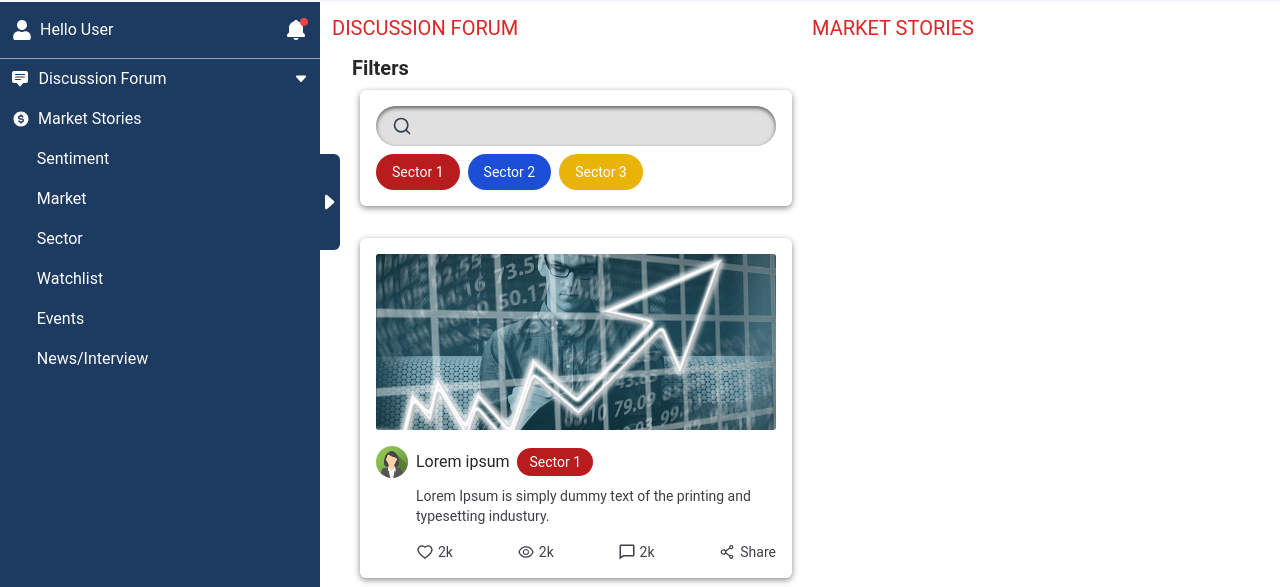
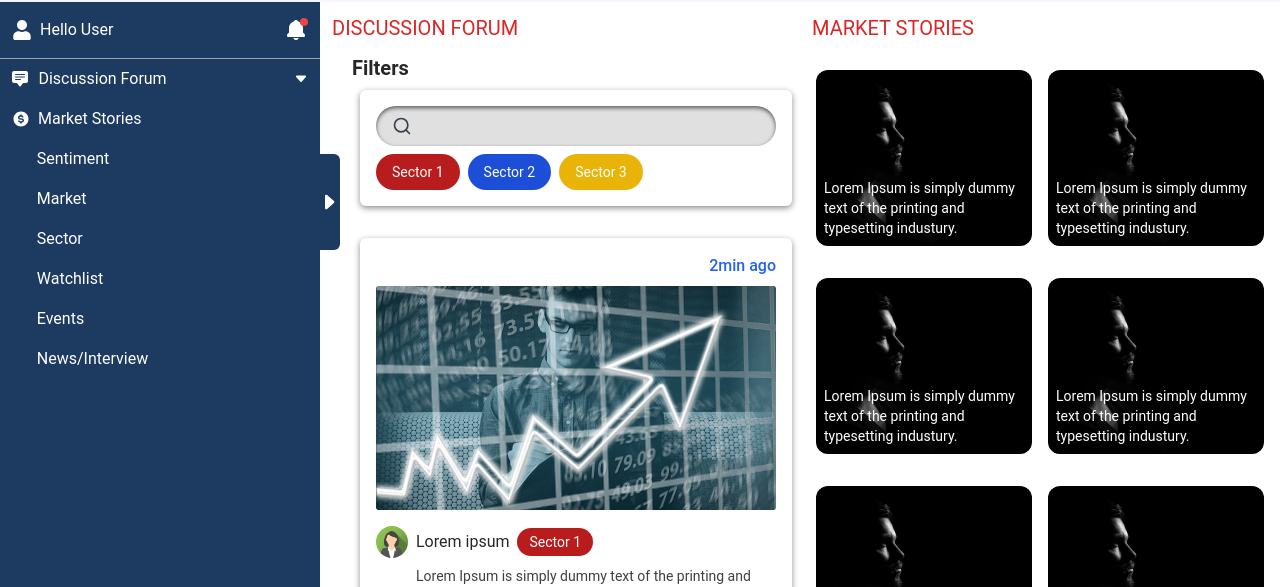
Before and after one commit to ishantchauhan710/goindiastocks-clone, a Next.js app: page / in a window 1280 px wide. Shown: the part 233-820 px from the top of the page. Built offline with nearby package versions, Linux system fonts and the light colour scheme.

Commit message:
Market stories section completed

```diff
--- a/src/components/DiscussionForum.tsx
+++ b/src/components/DiscussionForum.tsx
@@ -67,10 +67,10 @@ const DiscussionForum = () => {
       timeAgo,
     } = post;
     return (
-      <div className="mx-2 mt-8 px-4 py-4 flex flex-col rounded-md shadow-[0px_2px_6px_rgba(0,0,0,0.46)] bg-white">
+      <div className="relative mx-2 mt-8 px-4 py-4 flex flex-col rounded-md shadow-[0px_2px_6px_rgba(0,0,0,0.46)] bg-white">
         {image && (
           <div
-          className="relative mb-4 rounded-sm w-full h-44 overflow-hidden">
+          className="relative mt-8 mb-4 rounded-sm w-full h-56 overflow-hidden">
             <Image
               src={image}
               alt="post image"
@@ -80,6 +80,7 @@ const DiscussionForum = () => {
             />
           </div>
         )}
+        <div className="text-blue-600 right-0 mr-4 font-medium absolute">{timeAgo}</div>
         <div className="flex items-center">
           <Image
             src={userProfile}
--- a/src/components/MainBody.tsx
+++ b/src/components/MainBody.tsx
@@ -1,6 +1,7 @@
 import React, { useState } from "react";
 import Drawer from "./Drawer";
 import DiscussionForum from "./DiscussionForum";
+import MarketStories from "./MarketStories";
 
 const MainBody = () => {
   const [isOpen, setIsOpen] = useState(true);
@@ -17,7 +18,7 @@ const MainBody = () => {
           <DiscussionForum />
         </div>
         <div className="flex-[0.5]">
-          <div className="p-3 text-red-600 text-xl">MARKET STORIES</div>
+          <MarketStories />
         </div>
       </div>
     </div>
--- /dev/null
+++ b/src/components/MarketStories.tsx
@@ -0,0 +1,30 @@
+import { AppData } from "@/data";
+import Image from "next/image";
+import React from "react";
+
+const MarketStories = () => {
+  return (
+    <div className="max-h-[calc(100vh-(215px))] overflow-y-auto">
+      <div className="p-3 text-red-600 text-xl">MARKET STORIES</div>
+      <div className="grid grid-cols-2 gap-4 p-4">
+        {AppData.marketStories.map((item, i) => (
+          <div
+            key={item.story + i}
+            className="relative mb-4 rounded-xl w-full h-44 overflow-hidden"
+          >
+            <Image
+              src={item.img}
+              alt="market image"
+              style={{ objectFit: "cover" }}
+              fill
+              className="rounded-md w-full h-full overflow-hidden"
+            />
+            <div className="z-[333] absolute bottom-0 m-2 text-white text-sm cursor-pointer">{item.story}</div>
+          </div>
+        ))}
+      </div>
+    </div>
+  );
+};
+
+export default MarketStories;
--- a/src/data.ts
+++ b/src/data.ts
@@ -127,4 +127,36 @@ export const AppData = {
       timeAgo: "10min ago",
     },
   ],
+  marketStories: [
+    {
+      img: "/person.jpg",
+      story:
+        "Lorem Ipsum is simply dummy text of the printing and typesetting industury.",
+    },
+    {
+      img: "/person.jpg",
+      story:
+        "Lorem Ipsum is simply dummy text of the printing and typesetting industury.",
+    },
+    {
+      img: "/person.jpg",
+      story:
+        "Lorem Ipsum is simply dummy text of the printing and typesetting industury.",
+    },
+    {
+      img: "/person.jpg",
+      story:
+        "Lorem Ipsum is simply dummy text of the printing and typesetting industury.",
+    },
+    {
+      img: "/person.jpg",
+      story:
+        "Lorem Ipsum is simply dummy text of the printing and typesetting industury.",
+    },
+    {
+      img: "/person.jpg",
+      story:
+        "Lorem Ipsum is simply dummy text of the printing and typesetting industury.",
+    },
+  ],
 };
```
Also changed, not shown: public/person.jpg (added).
